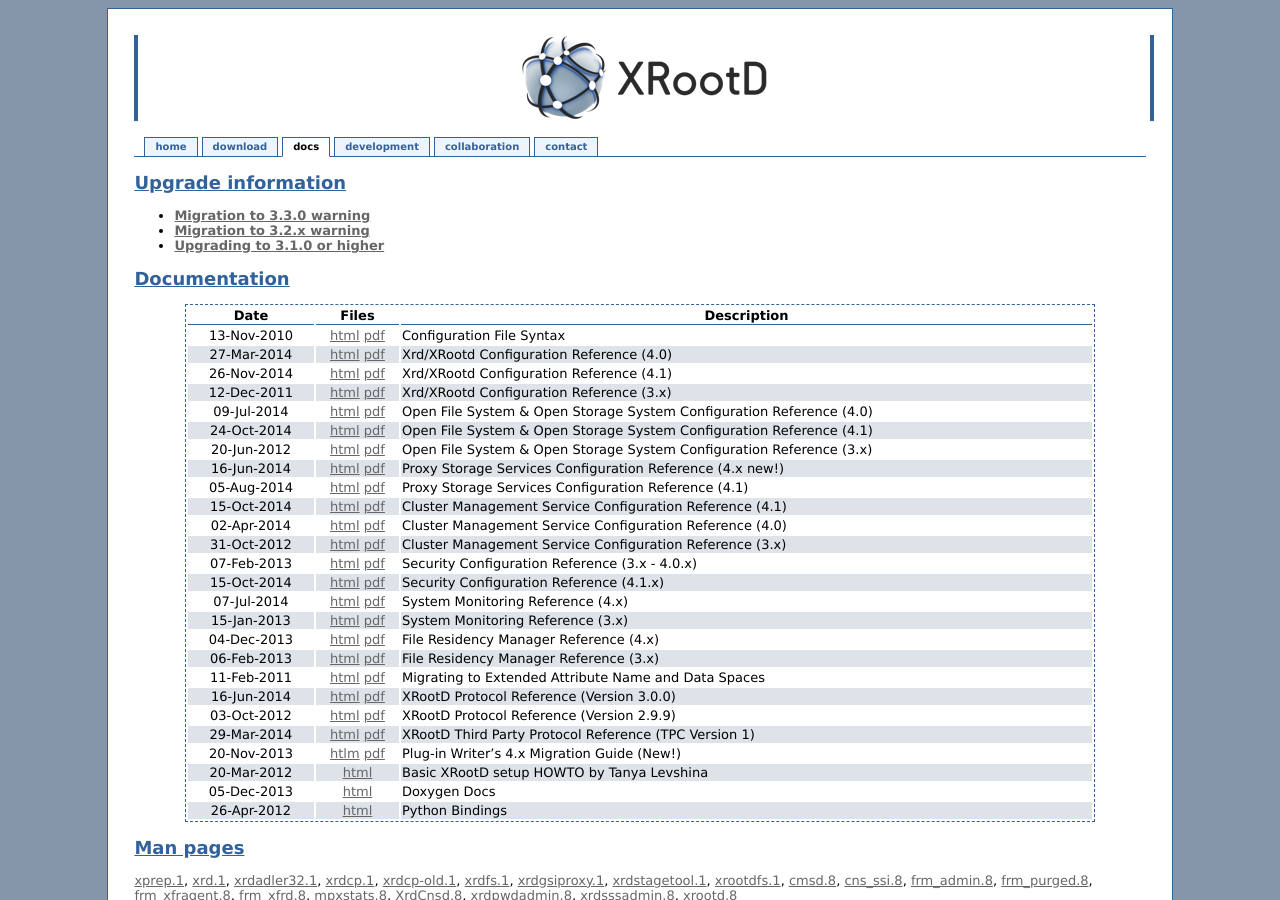
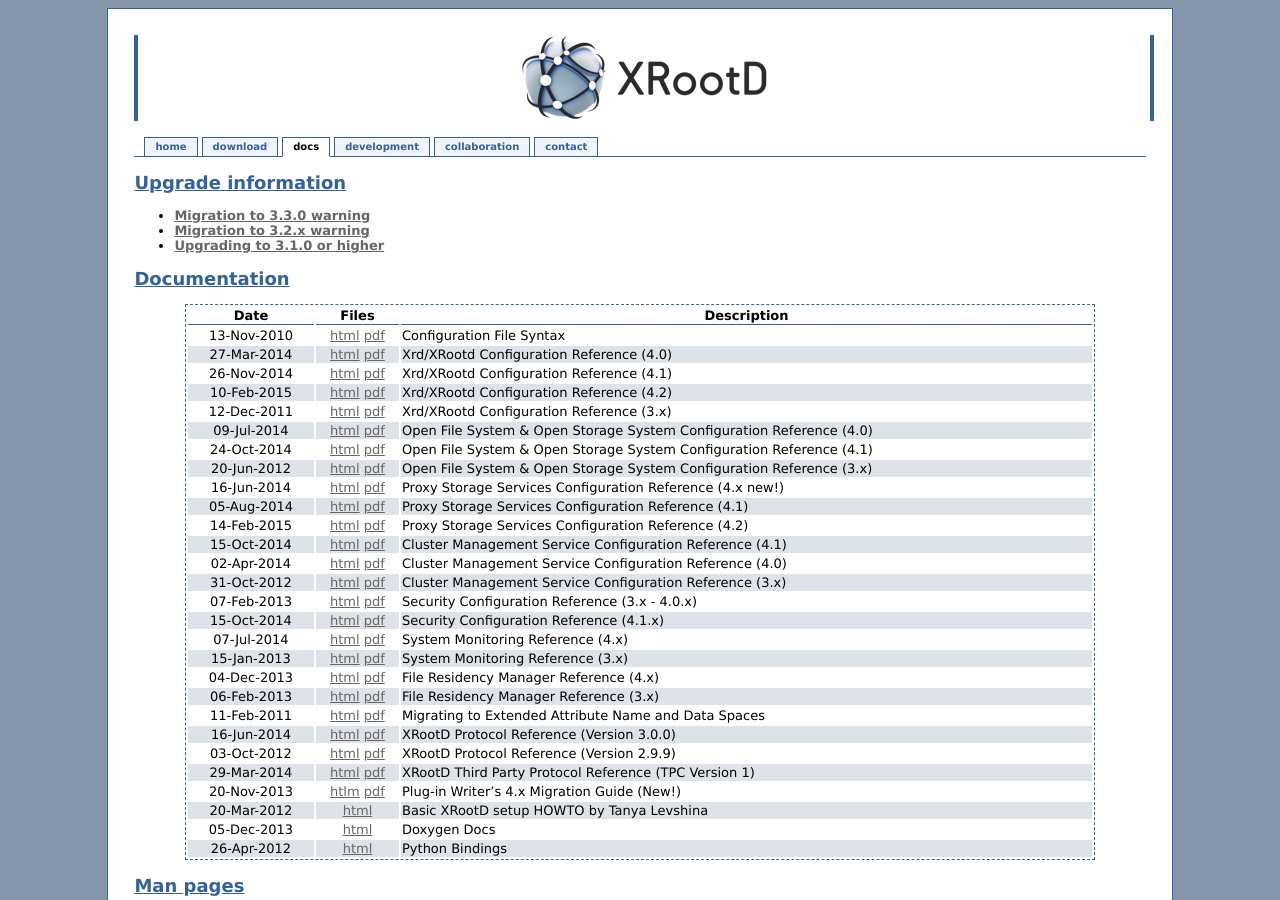
Before and after one commit to xrootd/xrootd-website, a Jekyll site: the page built from docs.md, in a window 1280 px wide and 900 px high. Built offline with Jekyll 4.4.1, drawn with Linux system fonts in a browser that asks for light colours; Markdown is read by kramdown in place of the engine named in the settings.

Commit message:
Update the proxy reference for release 4.2.

```diff
--- a/docs.md
+++ b/docs.md
@@ -19,12 +19,14 @@ Documentation
 |13-Nov-2010|[html](/doc/prod/Syntax_config.htm) [pdf](/doc/prod/Syntax_config.pdf)  |Configuration File Syntax                                                     |
 |27-Mar-2014|[html](/doc/dev4/xrd_config.htm) [pdf](/doc/dev4/xrd_config.pdf)           |Xrd/XRootd Configuration Reference (4.0)                            |
 |26-Nov-2014|[html](/doc/dev41/xrd_config.htm) [pdf](/doc/dev41/xrd_config.pdf)           |Xrd/XRootd Configuration Reference (4.1)                            |
+|10-Feb-2015|[html](/doc/dev42/xrd_config.htm) [pdf](/doc/dev42/xrd_config.pdf)           |Xrd/XRootd Configuration Reference (4.2)                            |
 |12-Dec-2011|[html](/doc/prod/xrd_config.htm) [pdf](/doc/prod/xrd_config.pdf)        |Xrd/XRootd Configuration Reference (3.x)                               |
 |09-Jul-2014|[html](/doc/dev4/ofs_config.htm) [pdf](/doc/dev4/ofs_config.pdf)        |Open File System &amp; Open Storage System Configuration Reference (4.0)      |
 |24-Oct-2014|[html](/doc/dev41/ofs_config.htm) [pdf](/doc/dev41/ofs_config.pdf)        |Open File System &amp; Open Storage System Configuration Reference (4.1)      |
 |20-Jun-2012|[html](/doc/prod/ofs_config.htm) [pdf](/doc/prod/ofs_config.pdf)        |Open File System &amp; Open Storage System Configuration Reference (3.x)      |
 |16-Jun-2014|[html](/doc/dev4/pss_config.htm) [pdf](/doc/dev4/pss_config.pdf)        |Proxy Storage Services Configuration Reference (4.x new!)    |
 |05-Aug-2014|[html](/doc/dev41/pss_config.htm) [pdf](/doc/dev41/pss_config.pdf)        |Proxy Storage Services Configuration Reference (4.1)    |
+|14-Feb-2015|[html](/doc/dev42/pss_config.htm) [pdf](/doc/dev42/pss_config.pdf)        |Proxy Storage Services Configuration Reference (4.2)    |
 |15-Oct-2014|[html](/doc/dev41/cms_config.htm) [pdf](/doc/dev41/cms_config.pdf)        |Cluster Management Service Configuration Reference (4.1)                    |
 |02-Apr-2014|[html](/doc/dev4/cms_config.htm) [pdf](/doc/dev4/cms_config.pdf)        |Cluster Management Service Configuration Reference (4.0)                    |
 |31-Oct-2012|[html](/doc/prod/cms_config.htm) [pdf](/doc/prod/cms_config.pdf)        |Cluster Management Service Configuration Reference (3.x)                    |
```
